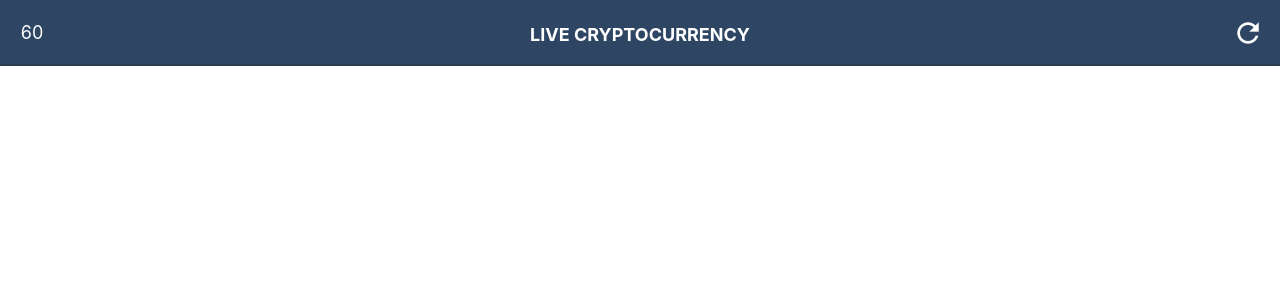
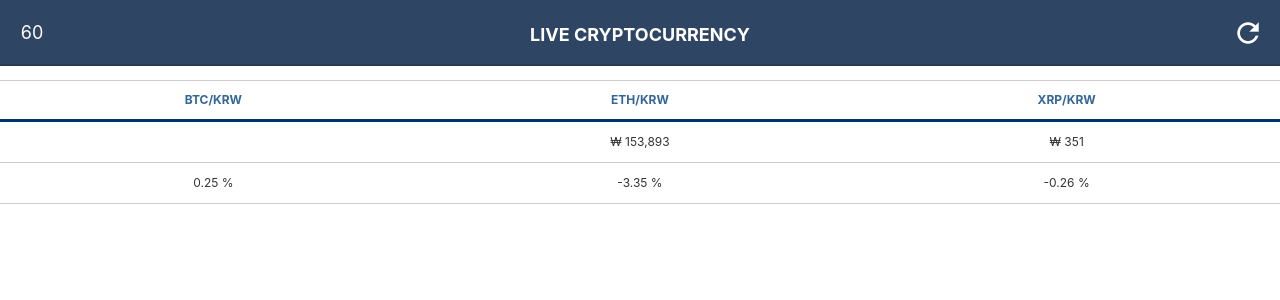
Before and after one commit to rimmmming/live, a React (Create React App) app: page / in a window 1280 px wide. Shown: the top 300 px of the page. Built offline with nearby package versions, Linux system fonts and the light colour scheme; no server answers.

Commit message:
add api key

```diff
--- a/package.json
+++ b/package.json
@@ -3,12 +3,14 @@
   "version": "0.1.0",
   "private": true,
   "dependencies": {
+    "axios": "^0.18.0",
     "moment": "^2.24.0",
     "moment-timezone": "^0.5.23",
     "react": "^16.8.2",
     "react-dom": "^16.8.2",
     "react-moment": "^0.8.4",
-    "react-scripts": "2.1.5"
+    "react-scripts": "2.1.5",
+    "react-toastify": "^4.5.2"
   },
   "scripts": {
     "start": "react-scripts start",
--- a/src/App.js
+++ b/src/App.js
@@ -1,11 +1,100 @@
 import React, { Component } from 'react';
+import PropTypes from "prop-types";
 import './App.css';
-import Live from './live_cryptocurrency';
 
 class App extends Component {
+	state = {
+		price: []
+	}
+
+	componentDidMount() {
+		this._getData()
+	}
+
+	_getData = async () => {
+		const price = await this._callApi()
+		this.setState({
+			price
+		})
+		console.log(price.BTC.KRW.PRICE)
+	}
+
+	_callApi = () => {
+		return fetch(`https://min-api.cryptocompare.com/data/pricemultifull?fsyms=BTC,ETH,XRP&tsyms=KRW&&api_key=e04447345e2dc44046b1ffbc38ee236c71605c813b2b77e2ad3aa1c3ce6ae252`)
+		.then(potato => potato.json())
+		.then(json => json.DISPLAY)
+		.catch(err => console.log(err))
+	}
+
+	static defaultProps = {
+        pageTitle : "Live Cryptocurrency"
+    }
+    static propTypes = {
+        pageTitle : PropTypes.string.isRequired
+	}
+	handleRefresh = () => {
+		window.location.reload();
+	}
+
 	render() {
 		return (
-			<Live />
+			<div className="bx">
+				<header>
+					<h1>{this.props.pageTitle}</h1>
+					<p className="countdown">60</p>
+					<button className="btn_reload" onClick={this.handleRefresh}>
+						<span className="blind">Refresh</span>
+					</button>
+				</header>
+				<article>
+				<table className="type09">
+					<caption>Cryptocurrency Live</caption>
+					<thead>
+						<tr>
+							<th><a href="https://cryptowat.ch/markets/bithumb/btc/krw">BTC/KRW</a></th>
+							<th><a href="https://cryptowat.ch/markets/bithumb/eth/krw">ETH/KRW</a></th>
+							<th><a href="https://cryptowat.ch/markets/bithumb/xrp/krw">XRP/KRW</a></th>
+						</tr>
+					</thead>
+					<tbody>
+						<tr>
+							<td className="active">
+								<a href="https://cryptowat.ch/markets/bithumb/btc/krw">
+									<div></div>
+								</a>
+							</td>
+							<td className="active">
+								<a href="https://cryptowat.ch/markets/bithumb/eth/krw">
+									<div>₩ 153,893</div>
+								</a>
+							</td>
+							<td className="active">
+								<a href="https://cryptowat.ch/markets/bithumb/xrp/krw">
+									<div>₩ 351</div>
+								</a>
+							</td>
+						</tr>
+						<tr>
+							<td className="active">
+								<a href="https://cryptowat.ch/markets/bithumb/btc/krw">
+									<div>0.25 %</div>
+								</a>
+							</td>
+							<td className="active">
+								<a href="https://cryptowat.ch/markets/bithumb/eth/krw">
+									<div>-3.35 %</div>
+								</a>
+							</td>
+							<td className="active">
+								<a href="https://cryptowat.ch/markets/bithumb/xrp/krw">
+									<div>-0.26 %</div>
+								</a>
+							</td>
+						</tr>
+					</tbody>
+				</table>
+				</article>
+			</div>
 		);
 	}
 }
--- a/src/live_cryptocurrency.js
+++ b/src/live_cryptocurrency.js
@@ -1,6 +1,9 @@
 import React, { Component } from 'react';
 import PropTypes from "prop-types";
+import axios from 'axios';
 import './App.css';
+
+
 
 class Live extends Component {
 
@@ -23,6 +26,54 @@ class Live extends Component {
 						<span className="blind">Refresh</span>
 					</button>
 				</header>
+				<article>
+				<table class="type09">
+					<caption>Cryptocurrency Live</caption>
+					<thead>
+						<tr>
+							<th><a href="https://cryptowat.ch/markets/bithumb/btc/krw">BTC/KRW</a></th>
+							<th><a href="https://cryptowat.ch/markets/bithumb/eth/krw">ETH/KRW</a></th>
+							<th><a href="https://cryptowat.ch/markets/bithumb/xrp/krw">XRP/KRW</a></th>
+						</tr>
+					</thead>
+					<tbody>
+						<tr>
+							<td class="active">
+								<a href="https://cryptowat.ch/markets/bithumb/btc/krw">
+									<div>₩ 4,255,409</div>
+								</a>
+							</td>
+							<td class="active">
+								<a href="https://cryptowat.ch/markets/bithumb/eth/krw">
+									<div>₩ 153,893</div>
+								</a>
+							</td>
+							<td class="active">
+								<a href="https://cryptowat.ch/markets/bithumb/xrp/krw">
+									<div>₩ 351</div>
+								</a>
+							</td>
+						</tr>
+						<tr>
+							<td class="active">
+								<a href="https://cryptowat.ch/markets/bithumb/btc/krw">
+									<div>0.25 %</div>
+								</a>
+							</td>
+							<td class="active">
+								<a href="https://cryptowat.ch/markets/bithumb/eth/krw">
+									<div>-3.35 %</div>
+								</a>
+							</td>
+							<td class="active">
+								<a href="https://cryptowat.ch/markets/bithumb/xrp/krw">
+									<div>-0.26 %</div>
+								</a>
+							</td>
+						</tr>
+					</tbody>
+				</table>
+				</article>
 			</div>
 		);
 	}
```
Also changed, not shown: 1 other file (tests, documents, lock files or other folders).
